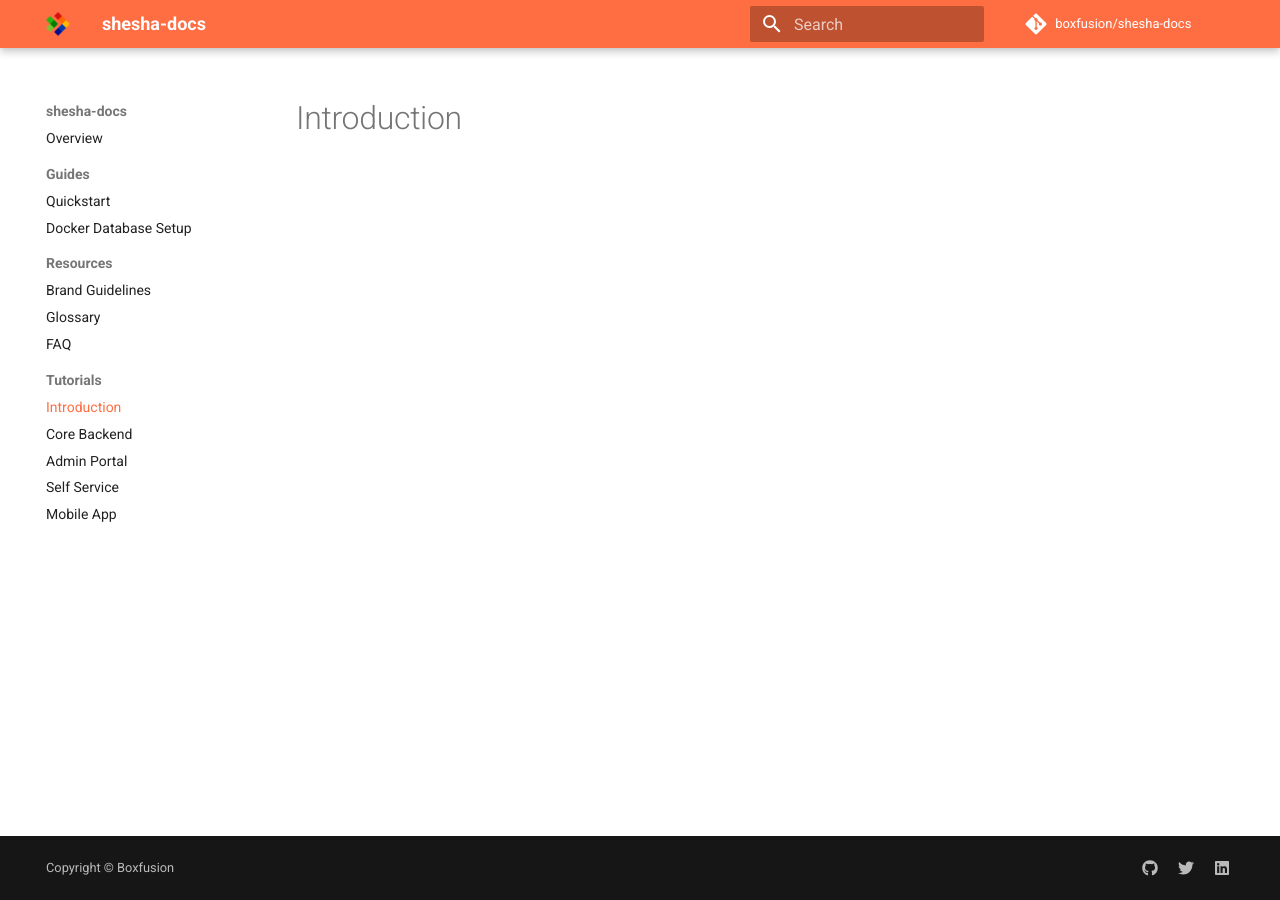
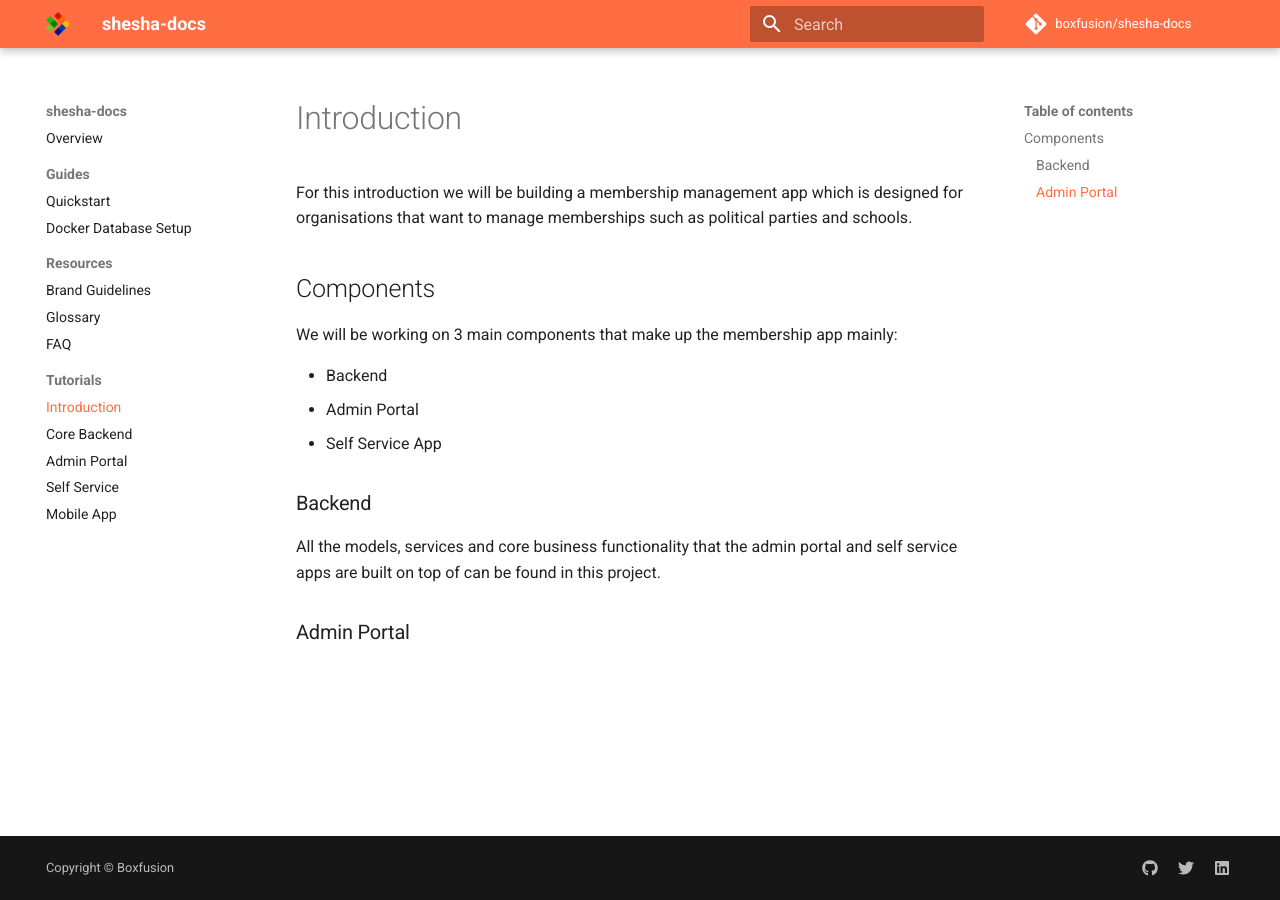
Before and after one commit to Boxfusion/shesha-docs, an MkDocs documentation site: the page built from docs/tutorials/00-introduction.md, in a window 1280 px wide. Built offline with MkDocs 1.6.1 and Material for MkDocs 9.7.7, drawn with Linux system fonts in a browser that asks for light colours; comment, search, counter and statistics services are not loaded.

Commit message:
Update 00-introduction.md

```diff
--- a/docs/tutorials/00-introduction.md
+++ b/docs/tutorials/00-introduction.md
@@ -1 +1,17 @@
 # Introduction
+
+For this introduction we will be building a membership management app which is designed for organisations that want to manage memberships such as political parties and schools.
+
+## Components
+
+We will be working on 3 main components that make up the membership app mainly:
+
+- Backend
+- Admin Portal
+- Self Service App
+
+### Backend
+
+All the models, services and core business functionality that the admin portal and self service apps are built on top of can be found in this project.
+
+### Admin Portal
```
